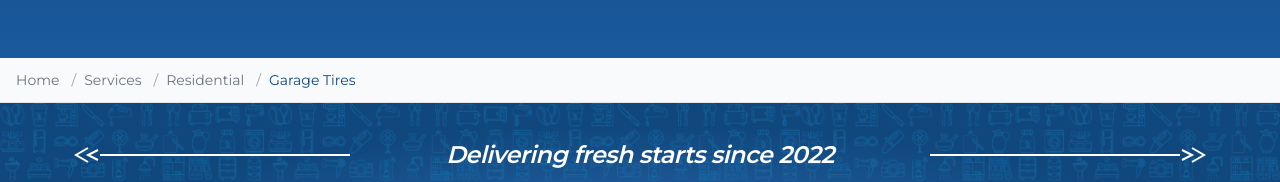
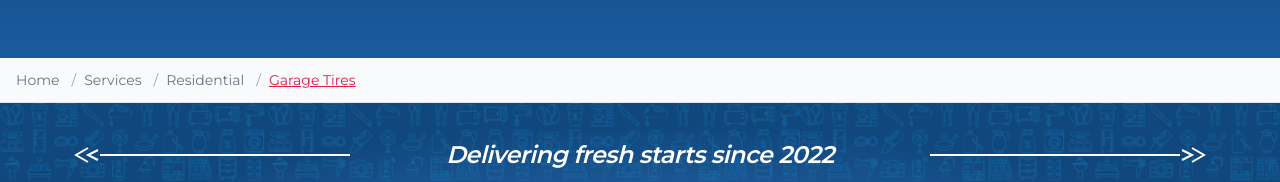
Before and after one commit to Hinderager/boise-tire-removal, a Next.js app: page /services/residential/garage-tires in a window 1280 px wide. Shown: the part 250-432 px from the top of the page. Built offline with nearby package versions, Linux system fonts and the light colour scheme.

Commit message:
Style breadcrumb current page with rose color and underline

```diff
--- a/src/components/VisibleBreadcrumb.tsx
+++ b/src/components/VisibleBreadcrumb.tsx
@@ -49,7 +49,7 @@ export function VisibleBreadcrumb() {
               <li key={item.href} className="flex items-center">
                 {index > 0 && <span className="mx-2 text-gray-400">/</span>}
                 {index === breadcrumbs.length - 1 ? (
-                  <span className="text-dark-blue font-medium">{item.name}</span>
+                  <span className="text-rose-600 font-medium underline decoration-rose-600">{item.name}</span>
                 ) : (
                   <Link
                     href={item.href}
```
